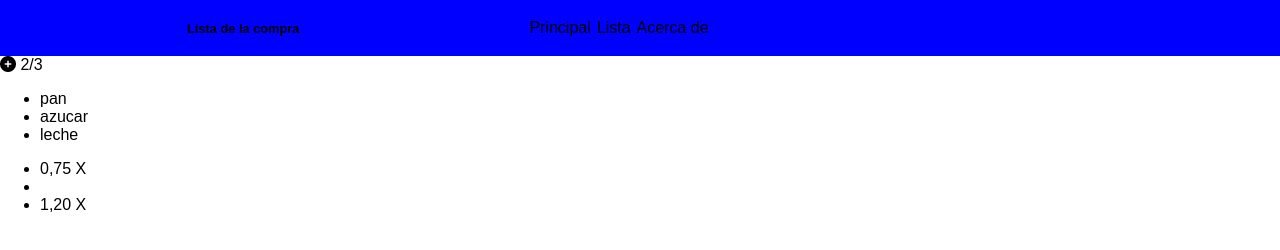
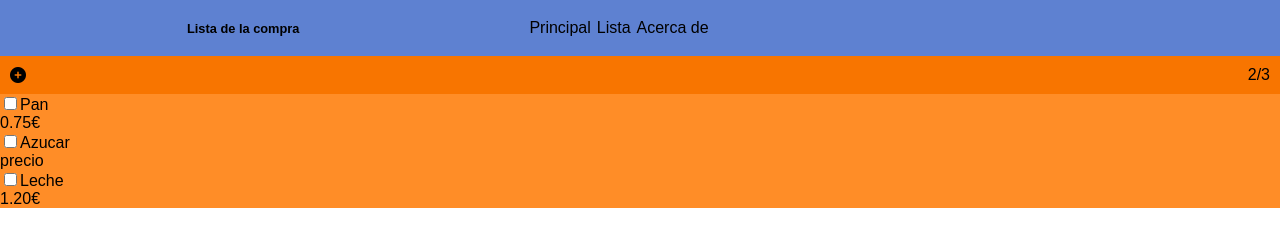
Before and after one commit to AdrianArcoGonzalez/202207-w1ch4-adrian-arco, a plain HTML site: page index.html in a window 1280 px wide. Drawn offline with Linux system fonts and the light colour scheme.

Commit message:
estructure added to section list and layout

```diff
--- a/css/style.css
+++ b/css/style.css
@@ -1,5 +1,10 @@
 * {
     box-sizing: border-box;
+}
+:root {
+    --main-header-color: rgb(94, 129, 209);
+    --main-section-orange-strong: rgb(248, 117, 0);
+    --main-section-orange-light: rgb(255, 141, 39);
 }
 html {
     font-family: Arial, Helvetica, sans-serif;
@@ -8,7 +13,7 @@ body {
     margin: 0;
 }
 .header-box {
-    background-color: blue;
+    background-color: var(--main-header-color);
     display: flex;
 }
 .title-box {
@@ -33,3 +38,30 @@ body {
 .links-box__link {
     padding: 3px;
 }
+.counter-box {
+    background-color: var(--main-section-orange-strong);
+    display: flex;
+    justify-content: space-between;
+}
+.counter-box__icon-box {
+    display: flex;
+    padding: 10px;
+    justify-content: center;
+    align-items: center;
+}
+.counter-box__counter {
+    padding: 10px;
+}
+.products-list-box {
+    display: flex;
+    background-color: var(--main-section-orange-light);
+}
+.products-list {
+    list-style-type: none;
+    margin: 0;
+    padding: 0;
+    display: flex;
+    flex-direction: column;
+}
+.products-list__product {
+}
--- a/index.html
+++ b/index.html
@@ -12,11 +12,7 @@
             referrerpolicy="no-referrer"
         />
 
-        <link
-            rel="shortcut icon"
-            href="/futurama-bender.png"
-            type="image/x-icon"
-        />
+        <link rel="shortcut icon" href="/favicon.png" type="image/x-icon" />
         <link rel="stylesheet" href="/css/style.css" />
         <title>Lista</title>
     </head>
@@ -34,24 +30,41 @@
             </nav>
         </header>
         <section class="counter-box">
-            <i class="fa-solid fa-circle-plus"></i>
-            <span>2/3</span>
+            <div class="counter-box__icon-box">
+                <i class="fa-solid fa-circle-plus"></i>
+            </div>
+            <span class="counter-box__counter">2/3</span>
         </section>
         <section class="products-list-box">
-            <div>
-                <ul class="products-list">
-                    <li>pan</li>
-                    <li>azucar</li>
-                    <li>leche</li>
-                </ul>
-            </div>
-            <div>
-                <ul>
-                    <li>0,75 X</li>
-                    <li></li>
-                    <li>1,20 X</li>
-                </ul>
-            </div>
+            <ul class="products-list">
+                <li class="products-list__product">
+                    <div>
+                        <input type="checkbox" id="product-one" /><label
+                            for="product-one"
+                            >Pan</label
+                        >
+                    </div>
+                    <div>0.75€</div>
+                </li>
+                <li class="products-list__product">
+                    <div>
+                        <input type="checkbox" id="product-two" /><label
+                            for="product-two"
+                            >Azucar</label
+                        >
+                    </div>
+                    <div>precio</div>
+                </li>
+                <li class="products-list__product">
+                    <div>
+                        <input type="checkbox" id="product-three" /><label
+                            for="product-three"
+                            >Leche</label
+                        >
+                    </div>
+                    <div>1.20€</div>
+                </li>
+            </ul>
         </section>
     </body>
 </html>
```
Also changed, not shown: favicon.png (renamed from futurama-bender.png).
